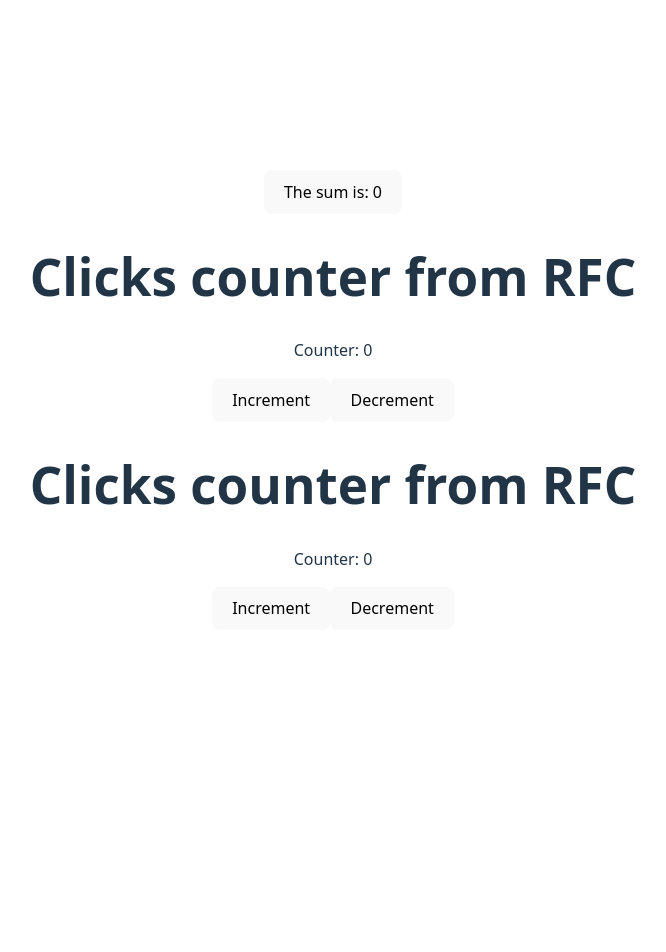
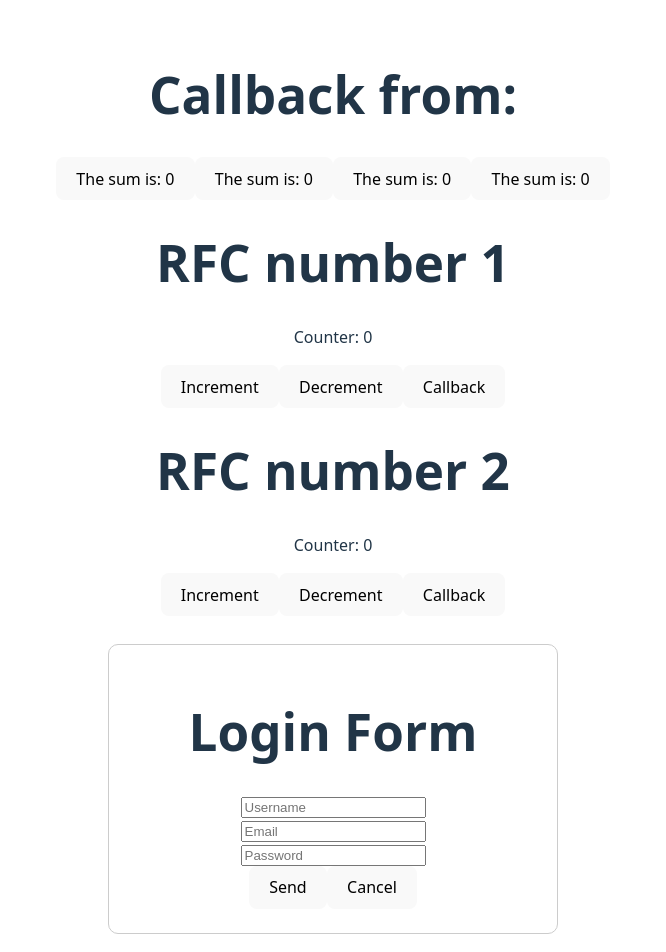
Before and after one commit to adg08101/react-vite, a React (Vite) app in the folder vite-project/: page / in a window 1280 px wide. Shown: the top 952 px of the page, without its empty margins (307-973 px from the left). Before the commit the page ends 800 px from the top, so only its background shows below. Built offline with nearby package versions, Linux system fonts and the light colour scheme.

Commit message:
controlled form

```diff
--- a/vite-project/src/App.jsx
+++ b/vite-project/src/App.jsx
@@ -1,12 +1,15 @@
-import { useState, useEffect } from "react";
+import { useState, useEffect, useCallback } from "react";
 import reactLogo from "./assets/react.svg";
 import viteLogo from "/vite.svg";
 import "./App.css";
 import MyButton from "./components/MyButton";
 import ClassComponent from "./components/ClassComponent";
 import FunctionComponent from "./components/FunctionComponent";
+import Header from "./components/Header";
+import Form from "./components/Form";
 
 function App() {
+  const [text, setText] = useState("");
   const [count, setCount] = useState(0);
 
   const [countRfcOne, setCountRfcOne] = useState(0);
@@ -20,8 +23,19 @@ function App() {
     alert(`Please give me the sum: ${countRfcOne + countRfcTwo}`);
   };
 
+  const callback = useCallback(
+    (data) => {
+      setText(data);
+    },
+    [text]
+  );
+
   return (
     <>
+      <Header text={`Callback from: ${text}`}></Header>
+      <MyButton counter={count} onClick={onClick}></MyButton>
+      <MyButton counter={count} onClick={onClick}></MyButton>
+      <MyButton counter={count} onClick={onClick}></MyButton>
       <MyButton counter={count} onClick={onClick}></MyButton>
       <FunctionComponent
         counter={countRfcOne}
@@ -31,16 +45,21 @@ function App() {
         decrease={() => {
           setCountRfcOne(countRfcOne - 1);
         }}
+        message="RFC number 1"
+        callback={callback}
       ></FunctionComponent>
       <FunctionComponent
         counter={countRfcTwo}
         increase={() => {
           setCountRfcTwo(countRfcTwo + 1);
         }}
+        message="RFC number 2"
         decrease={() => {
           setCountRfcTwo(countRfcTwo - 1);
         }}
+        callback={callback}
       ></FunctionComponent>
+      <Form></Form>
     </>
   );
 }
--- /dev/null
+++ b/vite-project/src/components/Form.jsx
@@ -0,0 +1,106 @@
+import { useState } from "react";
+
+export default function Form() {
+  const formDefaultState = {
+    user: "",
+    email: "",
+    password: "",
+  };
+  const [form, setForm] = useState(formDefaultState);
+  const [email, setEmail] = useState("");
+  const [password, setPassword] = useState("");
+
+  const handleSubmit = (e) => {
+    e.preventDefault();
+    console.log(form);
+  };
+
+  const handleReset = () => {
+    setForm(formDefaultState);
+  };
+
+  const handleChange = (e) => {
+    const { name, value } = e.target;
+    console.log(name, value);
+    setForm((prevForm) => ({
+      ...prevForm,
+      [name]: value,
+    }));
+  };
+
+  const handActivation = (e) => {
+    const message = "activated";
+    e.stopPropagation();
+    console.log(`${e.target} ${message}`);
+  };
+
+  return (
+    <div
+      onClick={handActivation}
+      className="p-6 max-w-sm mx-auto"
+      style={{
+        padding: "1.5rem",
+        maxWidth: "400px",
+        margin: "0 auto",
+        border: "1px solid #ccc",
+        borderRadius: "10px",
+        marginTop: "5%",
+      }}
+    >
+      <h1 className="text-2xl font-bold mb-4">Login Form</h1>
+      <form
+        onSubmit={handleSubmit}
+        className="flex flex-col gap-4"
+        onClick={handActivation}
+      >
+        <input
+          type="text"
+          placeholder="Username"
+          className="border p-2 rounded"
+          value={form.user}
+          name="user"
+          onChange={(e) => {
+            handleChange(e);
+          }}
+        />
+        <br></br>
+        <input
+          type="email"
+          placeholder="Email"
+          className="border p-2 rounded"
+          value={form.email}
+          name="email"
+          onChange={(e) => {
+            handleChange(e);
+          }}
+          onClick={handActivation}
+        />
+        <br></br>
+        <input
+          type="password"
+          placeholder="Password"
+          className="border p-2 rounded"
+          value={form.password}
+          name="password"
+          onChange={(e) => {
+            handleChange(e);
+          }}
+        />
+        <br></br>
+        <button
+          type="submit"
+          className="bg-blue-500 text-white p-2 rounded hover:bg-blue-600"
+        >
+          Send
+        </button>
+        <button
+          type="reset"
+          className="bg-blue-500 text-white p-2 rounded hover:bg-blue-600"
+          onClick={handleReset}
+        >
+          Cancel
+        </button>
+      </form>
+    </div>
+  );
+}
--- a/vite-project/src/components/FunctionComponent.jsx
+++ b/vite-project/src/components/FunctionComponent.jsx
@@ -1,14 +1,27 @@
 import React, { useState } from "react";
 
-const FunctionComponent = ({ counter, increase, decrease }) => {
+const FunctionComponent = ({
+  counter,
+  increase,
+  decrease,
+  message,
+  callback,
+}) => {
   return (
     <>
       <div>
         <div>
-          <h1>Clicks counter from RFC</h1>
+          <h1>{message}</h1>
           <p>Counter: {counter}</p>
           <button onClick={increase}>Increment</button>
           <button onClick={decrease}>Decrement</button>
+          <button
+            onClick={() => {
+              callback(message);
+            }}
+          >
+            Callback
+          </button>
         </div>
       </div>
     </>
--- /dev/null
+++ b/vite-project/src/components/Header.jsx
@@ -0,0 +1,9 @@
+import React from "react";
+
+export default function Header({ text }) {
+  return (
+    <div>
+      <h1>{text}</h1>
+    </div>
+  );
+}
```
